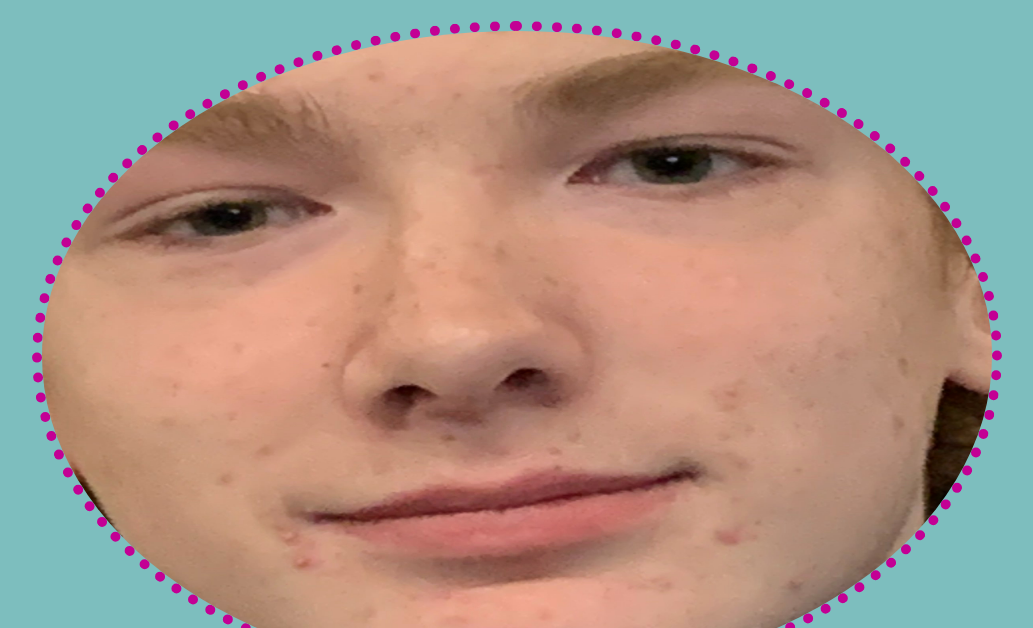
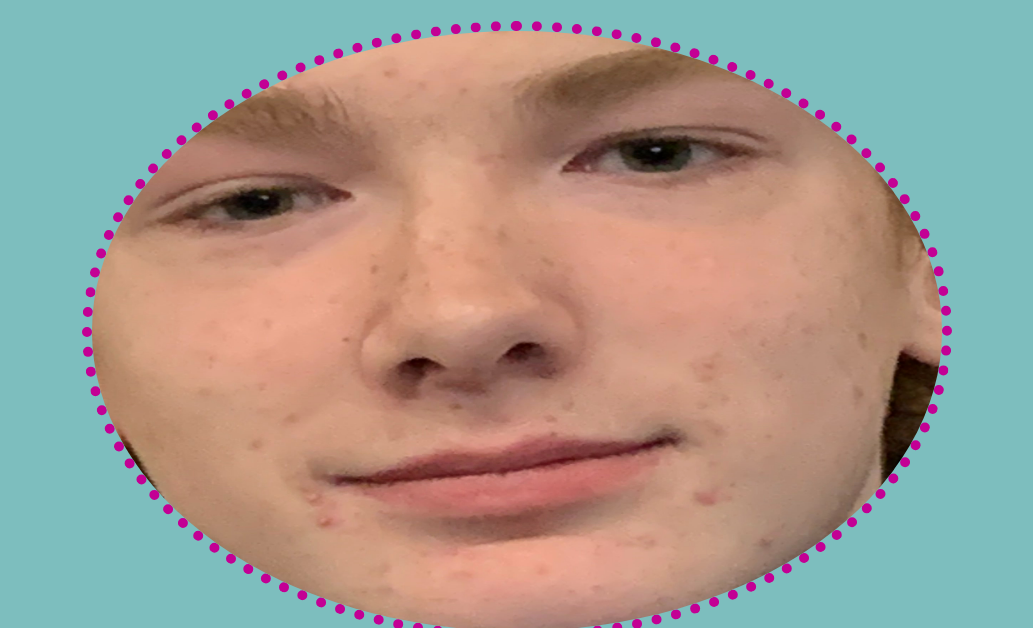
Before and after one commit to joelsites/joelsites.github.io, a plain HTML site: page index.html in a window 1280 px wide. Shown: the part 172-800 px from the top of the page, without its empty margins (123-1156 px from the left). Drawn offline with Linux system fonts and the light colour scheme.

Commit message:
Update style.css

```diff
--- a/style.css
+++ b/style.css
@@ -85,8 +85,8 @@ th, td {
 .tyler {
   background-image: url("tyler.jpg");
   border-radius: 50%;
-  width: 950px;
-  height: 650px;
+  width: 850px;
+  height: 600px;
   display:block;
   margin-left:auto;
   margin-right: auto;
@@ -100,7 +100,7 @@ th, td {
   filter: contrast(100);
   border-radius: 50%;
   width: 95%;
-  height: 650px;
+  height: 600px;
   margin-left:auto;
   margin-right: auto;
   border: 10px dotted;
```
